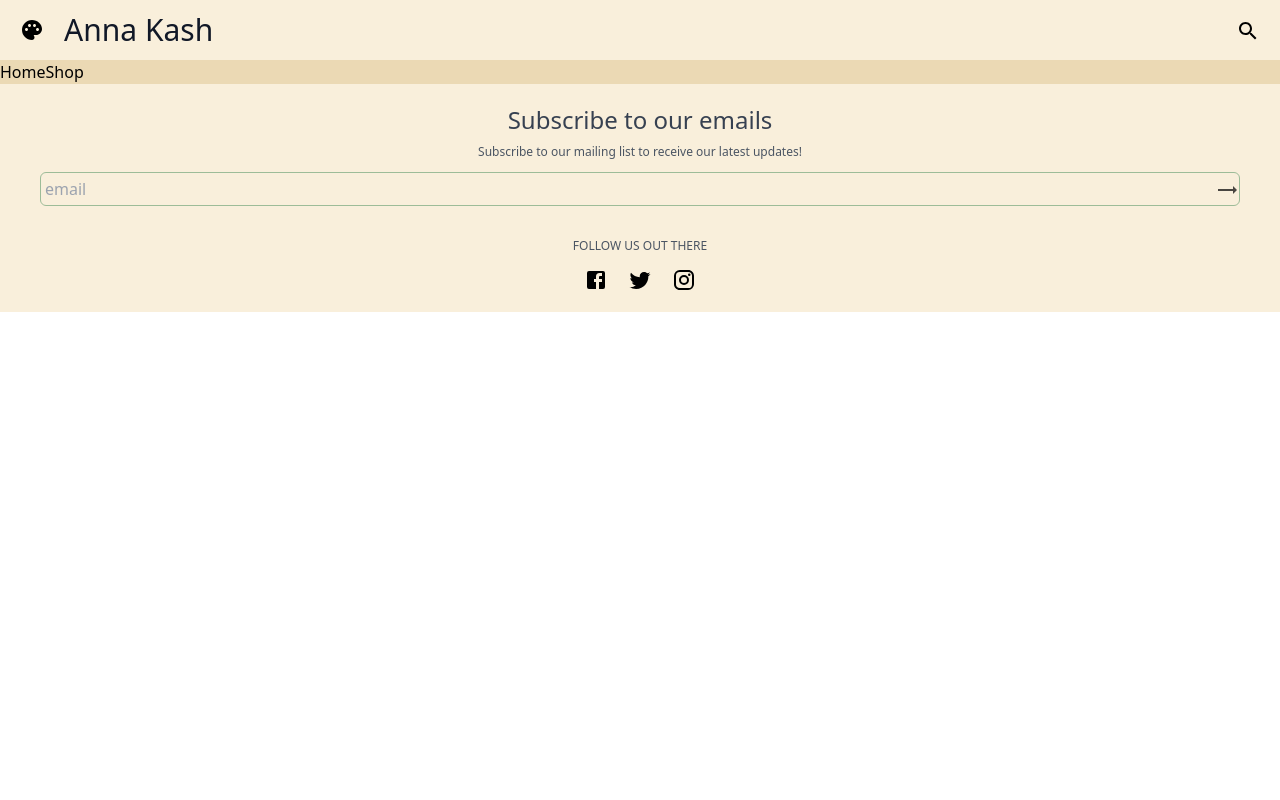
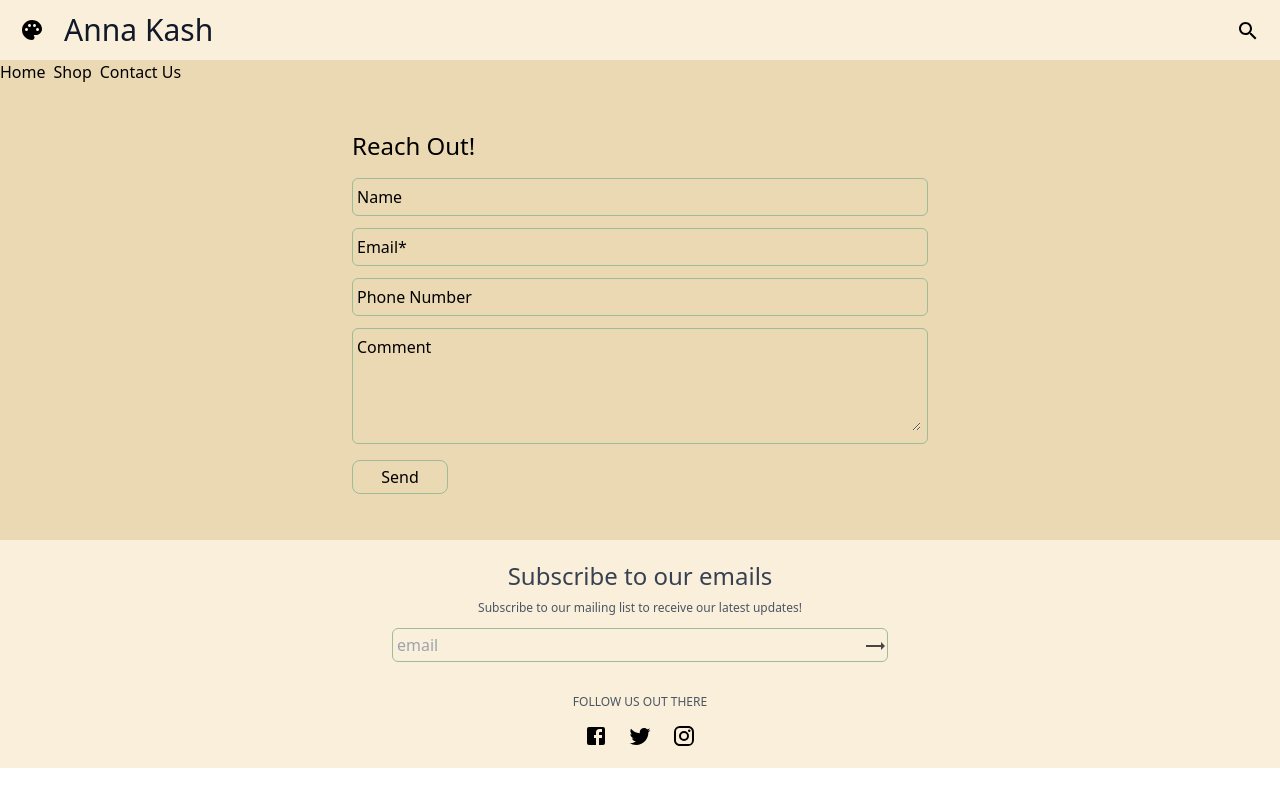
Before and after one commit to apgodlike/kanch-react, a React (Create React App) app: page /contactus in a window 1280 px wide. Built offline with nearby package versions, Linux system fonts and the light colour scheme.

Commit message:
Contact Us page create and footer email update

```diff
--- a/src/App.js
+++ b/src/App.js
@@ -4,6 +4,7 @@ import Header from "./components/Header";
 import Home from "./components/Home";
 import ItemPage from "./components/ItemPage";
 import Shop from "./components/Shop";
+import ContactUs from "./components/ContactUs";
 
 function App() {
   return (
@@ -15,6 +16,7 @@ function App() {
           <Route index element={<Shop />} />
           <Route path="/shop/:id" element={<ItemPage />} />
         </Route>
+        <Route path="/contactus" element={<ContactUs />} />
       </Routes>
       <Footer />
     </div>
--- /dev/null
+++ b/src/components/ButtonMedium.jsx
@@ -0,0 +1,14 @@
+import React from "react";
+
+const ButtonMedium = (props) => {
+  return (
+    <div>
+      {" "}
+      <button className="bg-transparent border border-solid border-[#9DBC98] hover:bg-[#9DBC98] px-5 py-1 min-w-24 hover:scale-105 rounded-lg">
+        {props.displayText}
+      </button>
+    </div>
+  );
+};
+
+export default ButtonMedium;
--- /dev/null
+++ b/src/components/ContactUs.jsx
@@ -0,0 +1,33 @@
+import React from "react";
+import ButtonMedium from "./ButtonMedium";
+import InputField from "./InputField";
+
+const ContactUs = () => {
+  return (
+    <div className="flex flex-col md:mx-auto md:w-10/12 m-10">
+      <div className="flex gap-2 flex-col mx-2 items-center">
+        <p className="m-1.5 w-full max-w-md md:max-w-xl text-xl md:text-2xl">
+          Reach Out!
+        </p>
+        <InputField type="text" displayText="Name" />
+        <InputField type="email" displayText="Email*" />
+        <InputField type="text" displayText="Phone Number" />
+        <div className="my-0.5 relative border border-solid border-[#9DBC98] w-full p-1.5 rounded-md max-w-md md:max-w-xl">
+          <textarea
+            type="text"
+            className="peer bg-transparent w-full focus:outline-none h-24"
+            placeholder=""
+          ></textarea>
+          <span className="absolute left-1 peer-focus:scale-75 peer-focus:-top-2">
+            Comment
+          </span>
+        </div>
+        <div className="m-1.5 w-full max-w-md md:max-w-xl">
+          <ButtonMedium displayText="Send" />
+        </div>
+      </div>
+    </div>
+  );
+};
+
+export default ContactUs;
--- a/src/components/GetInTouch.jsx
+++ b/src/components/GetInTouch.jsx
@@ -1,5 +1,6 @@
 import React from "react";
-import ButtonReachout from "./ButtonReachout";
+import { Link } from "react-router-dom";
+import ButtonMedium from "./ButtonMedium";
 
 const GetInTouch = () => {
   return (
@@ -13,7 +14,9 @@ const GetInTouch = () => {
         next collection will drop, reach out and we will be in touch!
       </p>
       <div className="mt-5">
-        <ButtonReachout />
+        <Link to="/contactus">
+          <ButtonMedium displayText="Reach Out!" />
+        </Link>
       </div>
     </div>
   );
--- a/src/components/Header.jsx
+++ b/src/components/Header.jsx
@@ -37,10 +37,15 @@ const Header = () => {
           <Search />
         </div>
       </div>
-      <ul>
+      <ul className="mx-auto flex flex-col items-center gap-2 md:flex-row">
         <li>
           <Link to="/">Home</Link>
+        </li>
+        <li>
           <Link to="/shop">Shop</Link>
+        </li>
+        <li>
+          <Link to="/contactus">Contact Us</Link>
         </li>
       </ul>
       {searchActive && (
--- /dev/null
+++ b/src/components/InputField.jsx
@@ -0,0 +1,18 @@
+import React from "react";
+
+const InputField = (props) => {
+  return (
+    <div className="my-0.5 relative border border-solid border-[#9DBC98] p-1.5 rounded-md w-full max-w-md md:max-w-xl">
+      <input
+        type={props.type}
+        className="peer bg-transparent w-full focus:outline-none"
+        placeholder=""
+      />
+      <span className="absolute left-1 peer-focus:scale-75 peer-focus:-top-2">
+        {props.displayText}
+      </span>
+    </div>
+  );
+};
+
+export default InputField;
--- a/src/components/SocialMedia.jsx
+++ b/src/components/SocialMedia.jsx
@@ -8,15 +8,27 @@ const SocialMedia = () => {
     <div className="text-center">
       <p className="text-xs text-gray-600 py-3">FOLLOW US OUT THERE</p>
       <div className="flex justify-center gap-5 pb-5">
-        <div className="cursor-pointer">
+        <a
+          href="https://www.facebook.com"
+          target="_blank"
+          rel="noopener noreferrer"
+        >
           <FacebookIcon />
-        </div>
-        <div className="cursor-pointer">
+        </a>
+        <a
+          href="https://www.twitter.com"
+          target="_blank"
+          rel="noopener noreferrer"
+        >
           <TwitterIcon />
-        </div>
-        <div className="cursor-pointer">
+        </a>
+        <a
+          href="https://www.instagram.com"
+          target="_blank"
+          rel="noopener noreferrer"
+        >
           <InstagramIcon />
-        </div>
+        </a>
       </div>
     </div>
   );
--- a/src/components/SubscribeEmail.jsx
+++ b/src/components/SubscribeEmail.jsx
@@ -3,14 +3,17 @@ import TrendingFlatIcon from "@mui/icons-material/TrendingFlat";
 
 const SubscribeEmail = () => {
   return (
-    <div className="text-center pb-2">
+    <div className="flex flex-col items-center pb-2 max-w-md md:max-w-xl mx-auto">
       <h3 className="text-gray-700 text-2xl py-2">Subscribe to our emails</h3>
       <p className="text-xs text-gray-600">
         Subscribe to our mailing list to receive our latest updates!
       </p>
       <div className="w-full px-10">
         <div className="my-3 flex justify-between items-center border border-[#9DBC98] rounded-md">
-          <input className="m-1 w-full bg-transparent" placeholder="email" />
+          <input
+            className="m-1 w-full bg-transparent outline-none"
+            placeholder="email"
+          />
           <div className="cursor-pointer opacity-70">
             <TrendingFlatIcon />
           </div>
```
